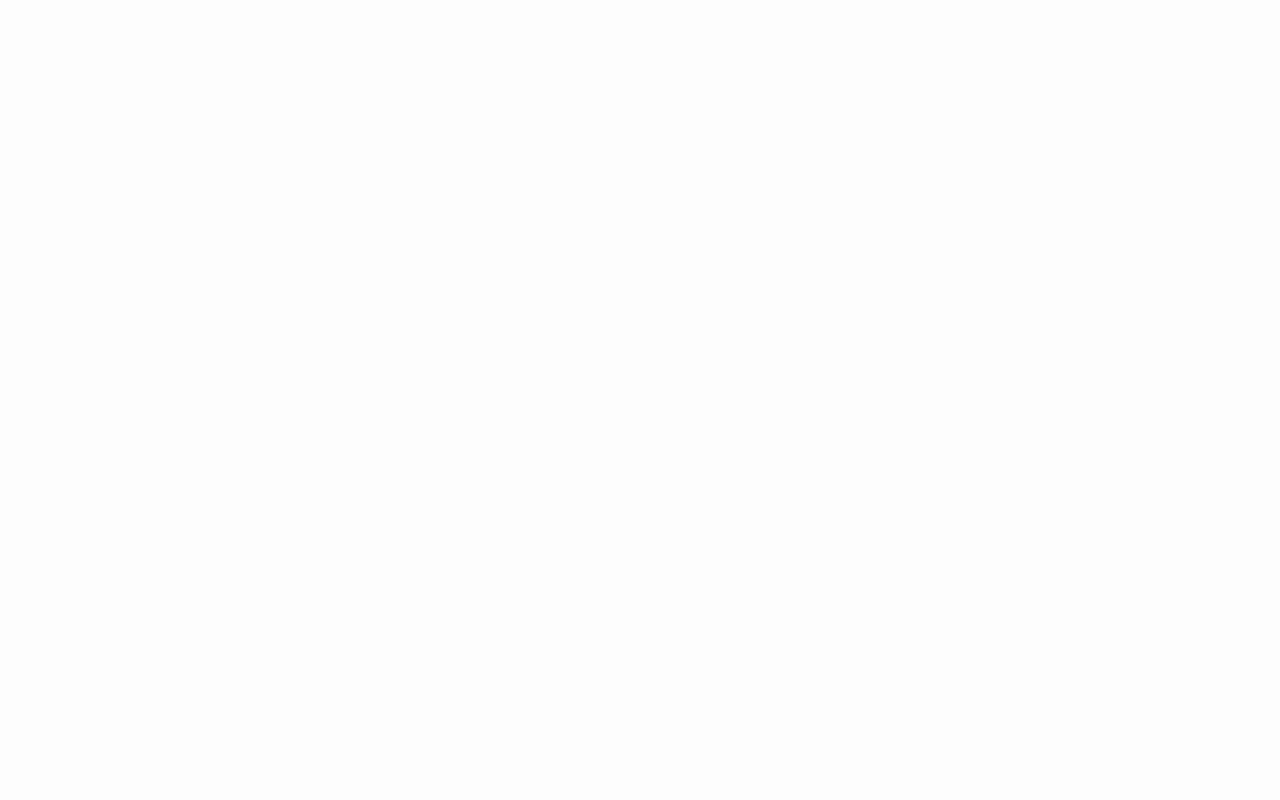
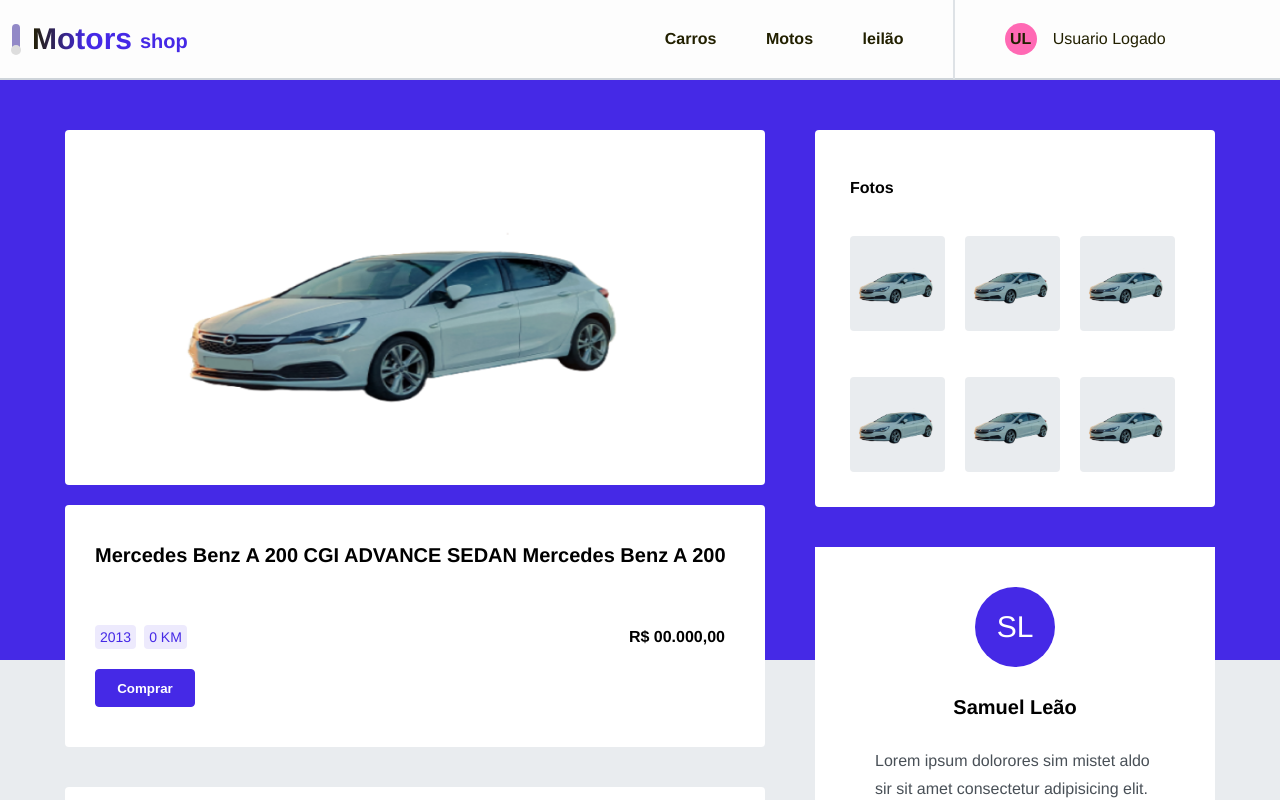
Before and after one commit to Vehicle-E-commerce/vehicle_ecommerce_client, a React (Vite) app: page /announcement in a window 1280 px wide. Before the commit this address had no page. Shown: the top 800 px of the page. Built offline with nearby package versions, Linux system fonts and the light colour scheme.

Commit message:
:sparkles: page to specific announcement

```diff
--- /dev/null
+++ b/src/components/SpecificAnnouncement/index.tsx
@@ -0,0 +1,58 @@
+import carImg from '../../assets/IMG/carModel2.png'
+import { ContainerSpecificAnnouncement } from './styles'
+
+const SpecificAnnouncement = () => {
+  const number = [1,2,3,4,5,6]
+
+  return (
+    <ContainerSpecificAnnouncement>
+      <section className='data-page'>
+        <div className='main-aside'>
+          <main>
+            <figure>
+              <img src={carImg} alt="imagem do carro" />
+            </figure>
+            <article className='data-car'>
+              <h2>Mercedes Benz A 200 CGI ADVANCE SEDAN Mercedes Benz A 200 </h2>
+              <div className='date-km-value'>
+                <div className='date-km'>
+                  <span>2013</span>
+                  <span>0 KM</span>
+                </div>
+                <span className='value'>R$ 00.000,00</span>
+              </div>
+              <button>Comprar</button>
+            </article>
+            <article className='description-box'>
+              <h2>Descrição</h2>
+              <p>Lorem ipsum dolor sit amet consectetur adipisicing elit. Labore, saepe repellendus. Natus alias a nostrum adipisci aut est. Repellendus dolore esse eveniet eos cupiditate tenetur quos ratione expedita quas incidunt?</p>
+            </article>
+          </main>
+          <aside>
+            <div className='carImg-box'>
+              <label>Fotos</label>
+              <ul>
+                {number.map((el) => (
+                  <figure>
+                    <img src={carImg} />
+                  </figure>
+                ))}
+              </ul>
+            </div>
+            <div className='adversiter-box'>
+              <h2>SL</h2>
+              <h3>Samuel Leão</h3>
+              <p>Lorem ipsum dolorores sim mistet aldo sir sit amet consectetur adipisicing elit. Esse, praesentiuma! Cumque dolorem.</p>
+              <button>Ver todos anúncios</button>
+            </div>
+          </aside>
+        </div>
+        <article className='comments-list'>
+          <h1>COMENTÁRIOS</h1>
+        </article>
+      </section>
+    </ContainerSpecificAnnouncement>
+  )
+}
+
+export default SpecificAnnouncement
--- /dev/null
+++ b/src/components/SpecificAnnouncement/styles.ts
@@ -0,0 +1,266 @@
+import styled from "styled-components";
+
+export const ContainerSpecificAnnouncement = styled.div`
+  width: 100%;
+  height: 100%;
+  display: flex;
+  justify-content: center;
+  align-items: center;
+
+  background-image: linear-gradient( to bottom, var(--brand1) 0, var(--brand1) 580px, var(--grey7) 580px, var(--grey7));
+
+  .data-page {
+    width: 90%;
+    display: flex;
+    flex-direction: column;
+    margin: 50px;
+
+    @media (max-width: 800px) {
+      justify-content: center;
+      align-items: center;
+
+      .main-aside {
+        align-items: center;
+        flex-direction: column;
+      }
+    }
+
+    .main-aside {
+      width: 100%;
+      display: flex;
+      justify-content: center;
+      gap: 50px;
+
+      main {
+        display: flex;
+        flex-direction: column;
+        width: 65%;
+        max-width: 700px;
+
+        @media (max-width: 800px) {
+          width: 90%;
+          min-width: 350px;
+        }
+
+        figure {
+          height: 355px;
+          width: 100%;
+          min-width: 350px;
+          background-color: var(--whiteFixed);
+          border-radius: 4px;
+
+          display: flex;
+          justify-content: center;
+          align-items: center;
+
+          img {
+            width: 70%;
+            height: 60%;
+          }
+        }
+        .data-car {
+          background-color: var(--whiteFixed);
+          border-radius: 4px;
+
+          margin-top: 20px;
+          padding: 40px 30px;
+
+          display: flex;
+          flex-direction: column;
+          gap: 20px;
+
+          h2 {
+            font-weight: bold;
+            font-size: 20px;
+          }
+
+          .date-km-value {
+            display: flex;
+            justify-content: space-between;
+            flex-direction: row;
+            align-items: center;
+            margin-top: 40px;
+
+            .date-km {
+              display: flex;
+              flex-direction: row;
+              gap: 8px;
+
+              span {
+                background-color: var(--brand4);
+                padding: 5px;
+                color: var(--brand1);
+                font-size: 14px;
+                border-radius: 4px;
+              }
+            }
+            .value {
+              font-size: 16px;
+              font-weight: 600;
+              padding-right: 10px;
+            }
+          }
+          button {
+            max-width: 100px;
+            height: 38px;
+            color: var(--whiteFixed);
+            background-color: var(--brand1);
+            border: 1.5px solid var(--brand1);
+            border-radius: 4px;
+            font-weight: 600;
+            transition: 0.3s;
+
+            :hover {
+              font-size: 18px;
+              transition: 0.3s;
+            }
+          }
+        }
+        .description-box {
+          background-color: var(--whiteFixed);
+          border-radius: 4px;
+          margin-top: 40px;
+          padding: 30px 30px;
+
+          display: flex;
+          flex-direction: column;
+          gap: 30px;
+
+          h2 {
+            font-size: 20px;
+            font-weight: bold;
+          }
+          p {
+            font-size: 16px;
+            color: var(--grey2);
+            line-height: 28px;
+          }
+        }
+      }
+      aside {
+        display: flex;
+        flex-direction: column;
+        max-width: 400px;
+        min-width: 400px;
+        gap: 40px;
+
+        @media (max-width: 800px) {
+          min-width: 350px;
+        }
+
+        .carImg-box {
+          display: flex;
+          flex-direction: column;
+          justify-content: center;
+          background-color: var(--whiteFixed);
+          height: 377px;
+          border-radius: 4px;
+          padding: 10px 35px;
+
+          label {
+            margin: 40px 0;
+            font-weight: bold;
+          }
+
+          ul {
+            display: flex;
+            flex-wrap: wrap;
+            gap: 20px;
+            height: 80%;
+
+            figure {
+              width: 95px;
+              height: 95px;
+              background-color: var(--grey7);
+              display: flex;
+              justify-content: center;
+              align-items: center;
+              border-radius: 4px;
+
+              @media (max-width: 510px) {
+                width: 80px;
+                height: 80px;
+              }
+
+              img {
+                width: 84px;
+                height: 44px;
+              }
+            }
+          }
+        }
+        .adversiter-box {
+          display: flex;
+          flex-direction: column;
+          justify-content: center;
+          align-items: center;
+          padding: 40px 60px;
+          gap: 30px;
+
+          background-color: var(--whiteFixed);
+
+          h2 {
+            width: 80px;
+            height: 80px;
+            font-size: 30px;
+            background-color: var(--brand1);
+            color: var(--whiteFixed);
+            border-radius: 50%;
+
+            display: flex;
+            align-items: center;
+            justify-content: center;
+          }
+          h3 {
+            font-size: 20px;
+            font-weight: bold;
+          }
+          p {
+            font-size: 16px;
+            line-height: 28px;
+            color: var(--grey2);
+          }
+          button {
+            font-size: 14px;
+            font-weight: 600;
+            color: var(--whiteFixed);
+            background-color: var(--grey0);
+            border: 1.5px solid var(--grey0);
+            border-radius: 4px;
+            padding: 15px;
+
+            :hover {
+              text-decoration: underline;
+            }
+          }
+        }
+
+      }
+    }
+    .comments-list {
+      width: 65%;
+      max-width: 700px;
+      min-width: 350px;
+      height: 700px;
+      background-color: var(--whiteFixed);
+      margin-top: 20px;
+
+      display: flex;
+      align-items: center;
+      justify-content: center;
+
+      @media (min-width: 1300px) {
+        margin-left: 5%;
+      }
+      @media (min-width: 1500px) {
+        margin-left: 10%;
+      }
+
+      h1 {
+        font-weight: bold;
+        transform: rotate(270deg);
+        font-size: 50px;
+      }
+    }
+  }
+`
--- /dev/null
+++ b/src/pages/Announcement/index.tsx
@@ -0,0 +1,17 @@
+import Footer from "../../components/Footer"
+import Header from "../../components/Header"
+import SpecificAnnouncement from "../../components/SpecificAnnouncement"
+import { ContainerAnnouncement } from "./styles"
+
+
+const Announcement: React.FC = () => {
+  return (
+    <ContainerAnnouncement>
+      <Header/>
+      <SpecificAnnouncement/>
+      <Footer/>
+    </ContainerAnnouncement>
+  )
+}
+
+export default Announcement;
--- /dev/null
+++ b/src/pages/Announcement/styles.ts
@@ -0,0 +1,5 @@
+import styled from "styled-components";
+
+export const ContainerAnnouncement = styled.div`
+
+`
--- a/src/routes/index.tsx
+++ b/src/routes/index.tsx
@@ -1,6 +1,7 @@
 import { Route, Routes } from "react-router-dom";
 import DeleteAnnouncementModal from "../components/DeleteAnnouncementModal";
 import EditAnnouncementModal from "../components/EditAnnouncementModal";
+import Announcement from "../pages/Announcement";
 import Home from "../pages/Home";
 
 export default function clientRoutes() {
@@ -9,6 +10,7 @@
       <Route path="/homepage" element={<Home />} />
       <Route path="/edit" element={<EditAnnouncementModal/>}/>
       <Route path="/delete" element={<DeleteAnnouncementModal/>}/>
+      <Route path="/announcement" element={<Announcement/>}/>
     </Routes>
   );
 }
--- a/src/styles/global.tsx
+++ b/src/styles/global.tsx
@@ -96,6 +96,9 @@
 	border-collapse: collapse;
 	border-spacing: 0;
 }
+button {
+  cursor: pointer;
+}
 input::-webkit-outer-spin-button,
 input::-webkit-inner-spin-button {
     /* display: none; <- Crashes Chrome on hover */
```
Also changed, not shown: src/assets/IMG/carModel2.png (added).
